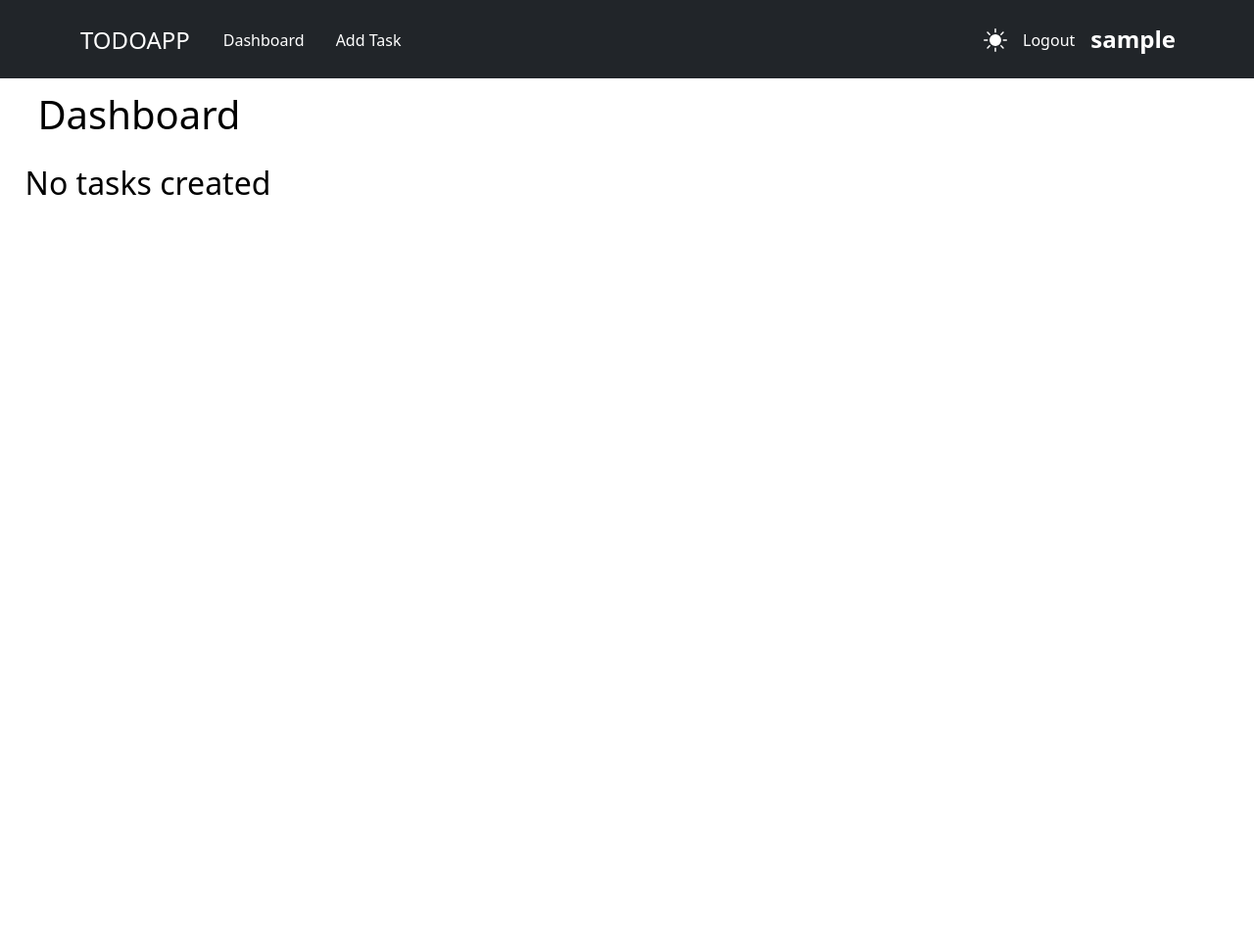
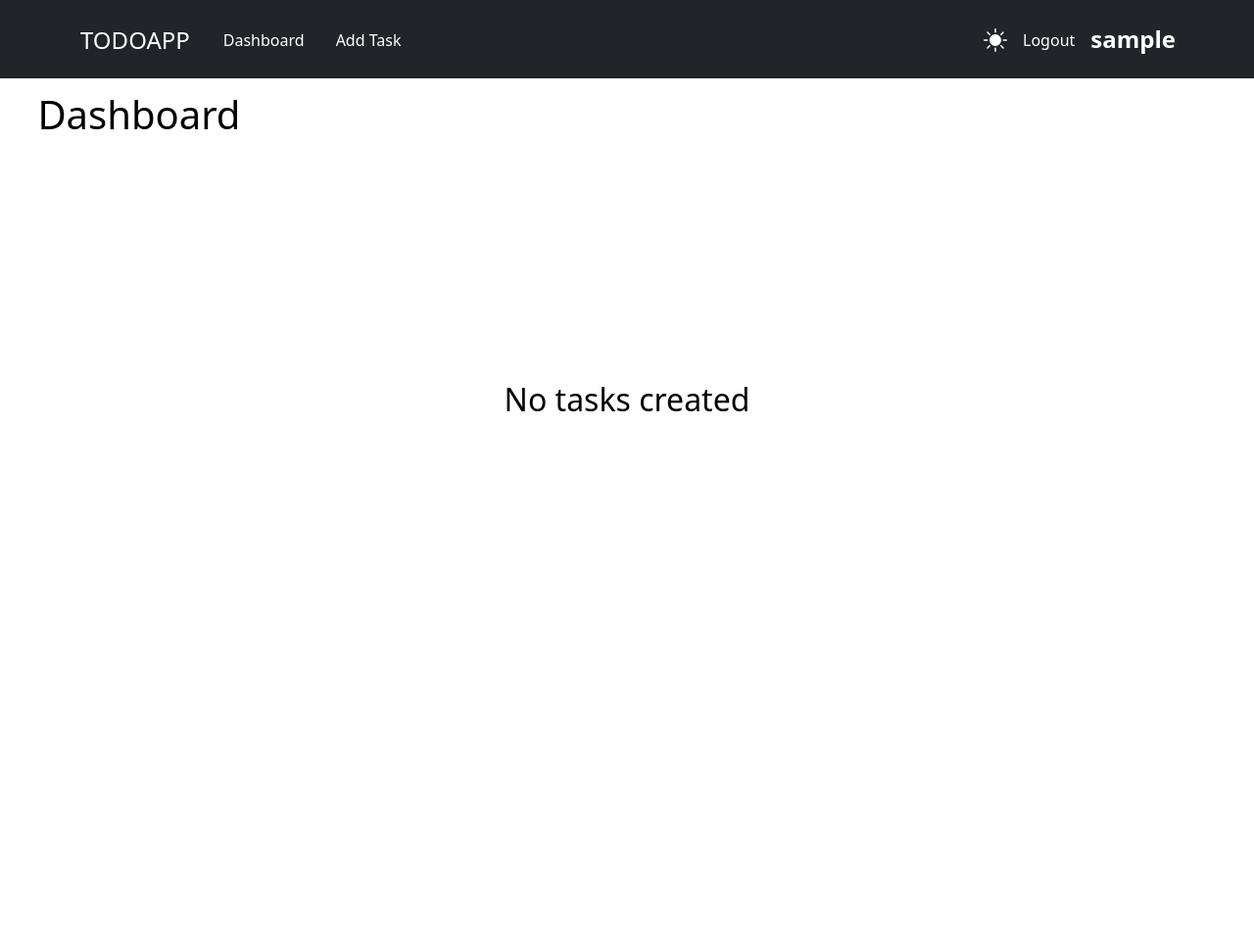
Before and after one commit to Vidyut01/TodoApp, a Django app: page /todo/ in a window 1280 px wide. Shown: the whole page at 98% size. Before the commit the page ends 199 px from the top, so only its background shows below. Run offline with Django 4.2, Linux system fonts and the light colour scheme; the visitor is signed in with stand-in values (Sample User, id 1); data that the repository does not hold is empty.

Commit message:
Changed styling of "no task created" text

```diff
--- a/todo/static/todo/javascript/color_theme.js
+++ b/todo/static/todo/javascript/color_theme.js
@@ -85,6 +85,7 @@ function toggleTheme(page="") {
     }
 
     try {
+        document.getElementById("notask").style.transition = "all 0.5s"
         setNoTask()
     }
     catch (e) {}
--- a/todo/static/todo/styles/index.css
+++ b/todo/static/todo/styles/index.css
@@ -68,6 +68,13 @@
     height: 10%;
 }
 
+.not {
+    height: 100%;
+    display: flex;
+    justify-content: center;
+    align-items: center;
+}
+
 #notask {
-    padding-left: 2%;
+    margin-bottom: 25%;
 }
--- a/todo/templates/todo/index.html
+++ b/todo/templates/todo/index.html
@@ -48,6 +48,8 @@
             {% endfor %}
         </div>
     {% else %}
-        <h2 id="notask">No tasks created</h2><script>setNoTask()</script>
+        <div class="not">
+            <h2 id="notask">No tasks created</h2><script>setNoTask()</script>
+        </div>
     {% endif %}
 </body>
```
